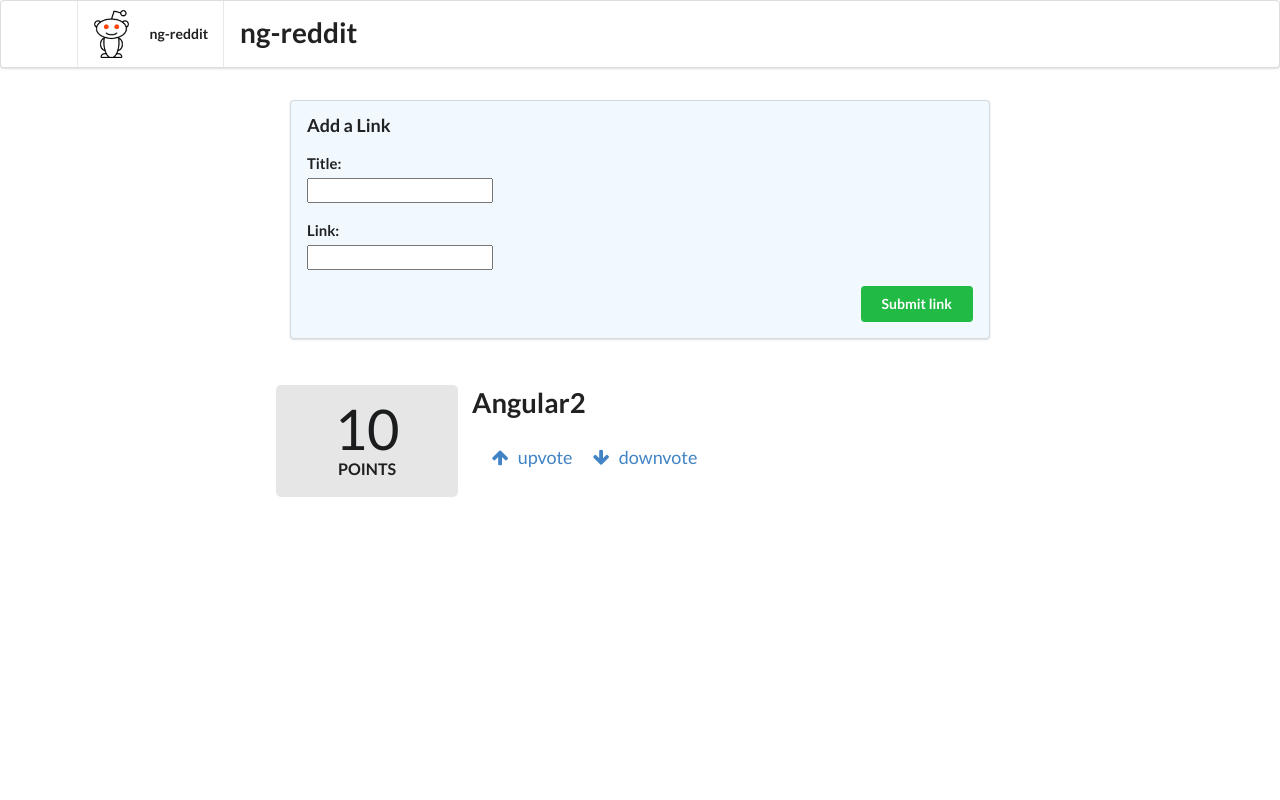
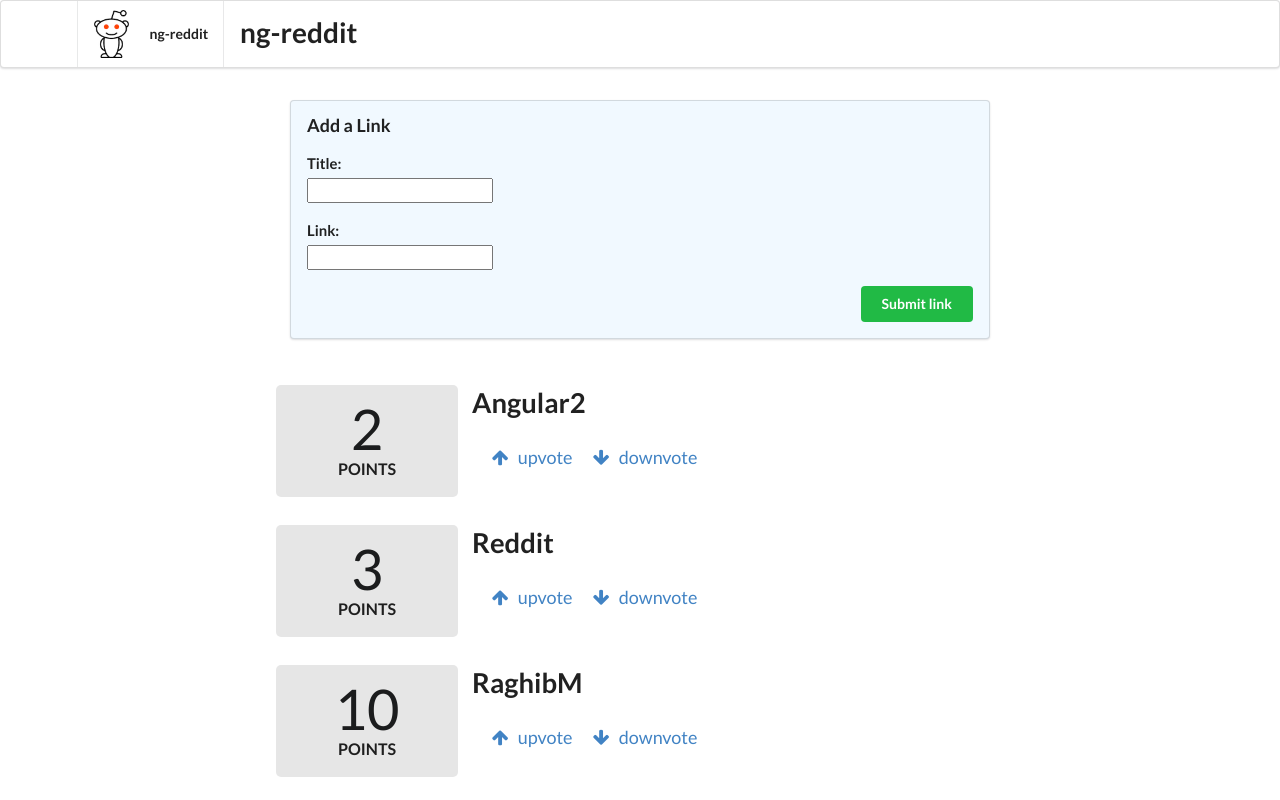
Before and after one commit to ragmha/ng2-reddit, an Angular app: page / in a window 1280 px wide. Built offline with nearby package versions, Linux system fonts and the light colour scheme.

Commit message:
populating multiple articles

```diff
--- a/src/app/app.component.html
+++ b/src/app/app.component.html
@@ -15,5 +15,5 @@
 </form>
 
 <div class="ui grid posts">
-  <app-article></app-article>
+  <app-article *ngFor="let article of articles" [article]="article"></app-article>
 </div>
--- a/src/app/app.component.ts
+++ b/src/app/app.component.ts
@@ -1,4 +1,5 @@
 import { Component } from '@angular/core';
+import { Article } from './article/article.model';
 
 @Component({
   selector: 'app-root',
@@ -6,6 +7,16 @@
   styleUrls: ['./app.component.css'],
 })
 export class AppComponent {
+  articles: Article[];
+
+  constructor() {
+    this.articles = [
+      new Article('Angular2', 'http://angular.io', 2),
+      new Article('Reddit', 'http://reddit.com', 3),
+      new Article('RaghibM', 'http://raghibm.com', 10),
+    ];
+  }
+
   addArticle(title: HTMLInputElement, link: HTMLInputElement): boolean {
     console.log(`Adding article title: ${title.value} and link: ${link.value}`);
     return false;
--- a/src/app/article/article.component.ts
+++ b/src/app/article/article.component.ts
@@ -1,4 +1,4 @@
-import { Component, OnInit, HostBinding } from '@angular/core';
+import { Component, OnInit, HostBinding, Input } from '@angular/core';
 import { Article } from './article.model';
 
 @Component({
@@ -8,11 +8,9 @@
 })
 export class ArticleComponent implements OnInit {
   @HostBinding('attr.class') cssClass = 'row';
-  article: Article;
+  @Input() article: Article;
 
-  constructor() {
-    this.article = new Article('Angular2', 'http://angular.io', 10);
-  }
+  constructor() {}
 
   voteUp(): boolean {
     this.article.voteUp();
```
